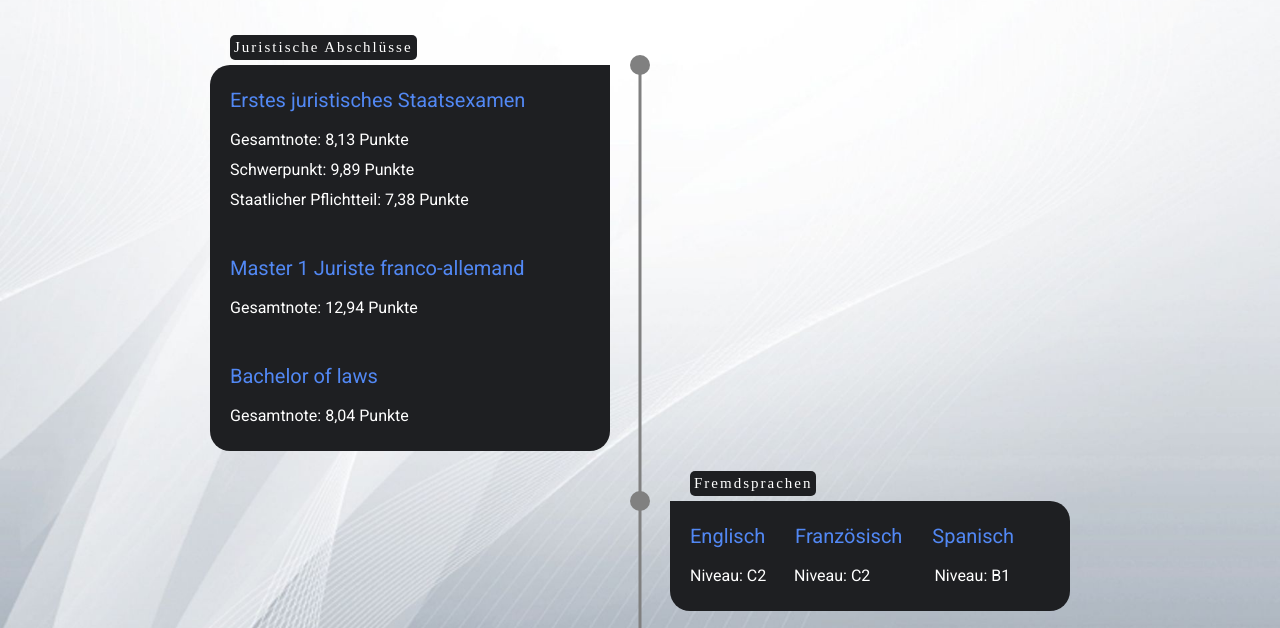
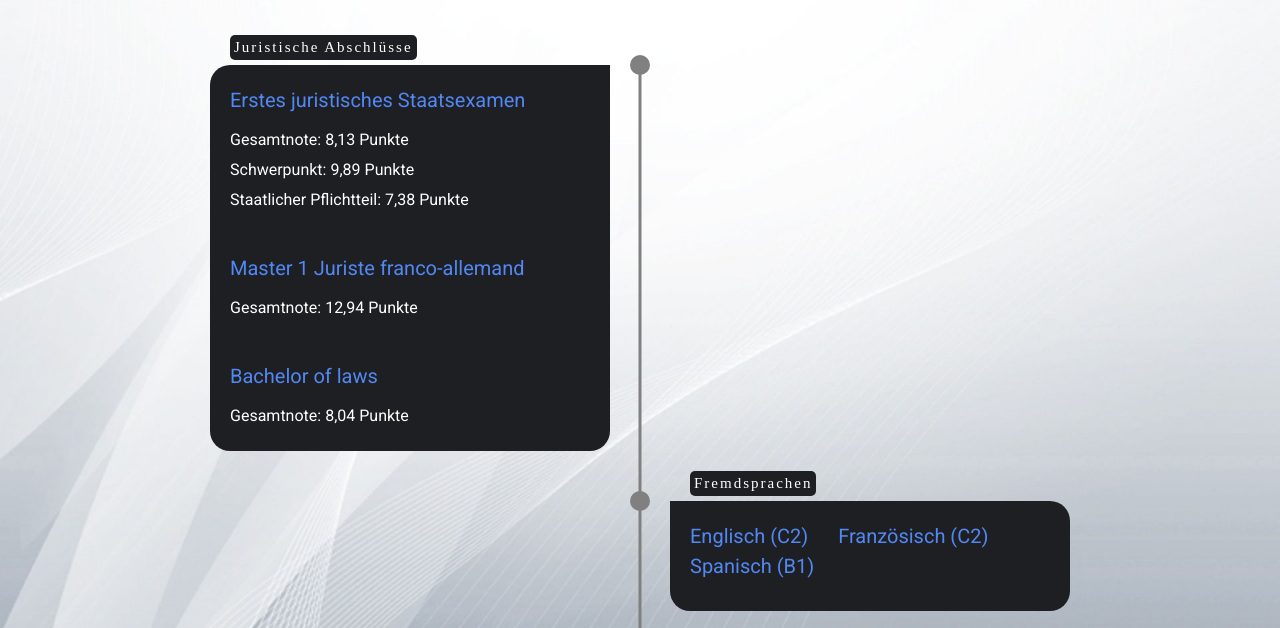
Before and after one commit to sandraherrschaft/sh, a plain HTML site: page zu meiner person.html in a window 1280 px wide. Shown: the part 116-744 px from the top of the page. Drawn offline with Linux system fonts and the light colour scheme.

Commit message:
Update zu meiner person.html

```diff
--- a/zu meiner person.html
+++ b/zu meiner person.html
@@ -49,8 +49,7 @@
                     <li>
                         <div class="timeline-content">
                             <h3 class="date">Fremdsprachen</h3>
-                            <h1>Englisch &emsp; Französisch &emsp; Spanisch</h1>
-                            <p>Niveau: C2 &emsp;&nbsp; Niveau: C2 &emsp;&emsp;&emsp;&ensp; Niveau: B1</p>
+                            <h1>Englisch (C2) &emsp; Französisch (C2) &emsp; Spanisch (B1)</h1>
                         </div>
                     </li>
                     <li>
```
